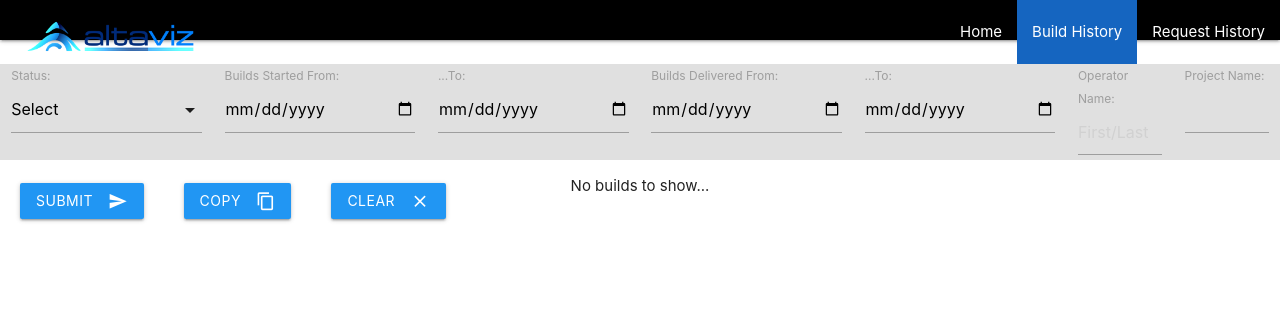
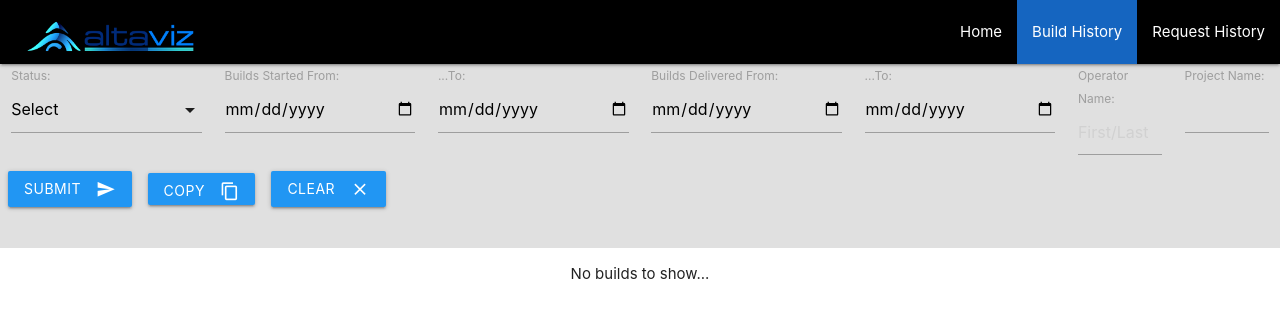
Before and after one commit to Fresh-Prints-of-Bel-Air/print3d-tracker, a React (Create React App) app in the folder client/: page /build-history in a window 1280 px wide. Shown: the top 318 px of the page. Built offline with nearby package versions, Linux system fonts and the light colour scheme.

Commit message:
button adjustment WIP

```diff
--- a/client/src/components/cards/BuildList.js
+++ b/client/src/components/cards/BuildList.js
@@ -6,7 +6,7 @@ const BuildList = ({build: {builds}}) => {
   console.log("build IDs in the list:");
   builds.forEach((build) => console.log(build._id));
   return (
-    <div style={{backgroundImage: builds.length !== 0 && "url(/images/mountain_low_contrast.jpg)", height: '83vh', overflowY: 'scroll'}}>
+    <div style={{backgroundImage: builds.length !== 0 && "url(/images/mountain_low_contrast.jpg)", height: '75vh', overflowY: 'scroll'}}>
           {builds.length === 0 ? (
             <p className='center' style={{backgroundColor: 'white', opacity: '1.0'}}>No builds to show...</p>
           ) : (
--- a/client/src/components/cards/BuildSearch.js
+++ b/client/src/components/cards/BuildSearch.js
@@ -64,10 +64,10 @@ const BuildSearch= ({build: {builds}, getBuilds}) => {
 
   return (
     <div>
-      <div style={{width: '100%', height: '12vh' }}>
+      <div style={{width: '100%', height: '23vh' }}>
         <div
           className='grey lighten-2'
-          style={{ position: 'fixed', width: '100%', height: '12vh', zIndex: '1' }} //keeps filter options displayed on page
+          style={{ position: 'fixed', width: '100%', height: '23vh', zIndex: '1' }} //keeps filter options displayed on page
         >
           <div className='row'>
             <div className='col s2'>
@@ -121,13 +121,13 @@ const BuildSearch= ({build: {builds}, getBuilds}) => {
                 <label htmlFor='projectName'>Project Name:</label>
                 <input placeholder="" type="text" id="project" name='project' value={project} onChange={onChange}/>
             </div>
-            <button style={{'margin': '20px'}} className="btn waves-effect waves-light blue" type="submit" name="submit" onClick={onSubmit}>Submit
+            <button style={{margin: '1vh'}} className="btn waves-effect waves-light blue" type="submit" name="submit" onClick={onSubmit}>Submit
                 <i className="material-icons right">send</i>
             </button>
-            <button style={{'margin': '20px'}} className="btn waves-effect waves-light blue" type="submit" name="copy" onClick={copyHistory}>Copy
+            <button style={{margin: '1vh', height: '4vh'}} className="btn waves-effect waves-light blue" type="submit" name="copy" onClick={copyHistory}>Copy
                 <i className="material-icons right">content_copy</i>
             </button>
-            <button style={{'margin': '20px'}} className="btn waves-effect waves-light blue" type="reset" name="clear" onClick={clearSearch}>Clear
+            <button style={{margin: '1vh'}} className="btn waves-effect waves-light blue" type="reset" name="clear" onClick={clearSearch}>Clear
                 <i className="material-icons right">clear</i>
             </button>
           </div>
--- a/client/src/components/layout/Navbar.js
+++ b/client/src/components/layout/Navbar.js
@@ -54,7 +54,7 @@ export const Navbar = ({ user: {user}, logout, updateUser }) => {
 
   return (
     <div className="navbar-fixed">
-      <nav className='black' style={{maxHeight: '5vh'}}>
+      <nav className='black' style={{maxHeight: '11vh'}}>
         <div className='nav-wrapper'>
           <ul id='nav-mobile' className='left hide-on-med-and-down'>
             <img alt="Altaviz" src="/images/AltaViz.jpg" style={{maxWidth:'30%', maxHeight:'100%', filter: 'brightness(180%)'}}></img>
--- a/client/src/components/pages/EngineerHome.js
+++ b/client/src/components/pages/EngineerHome.js
@@ -8,9 +8,7 @@ const EngineerHome = () => {
   return (
     <div style={{backgroundImage: "url(/images/mountain_low_contrast.jpg"}}>
       <div style={{marginRight: '8%', marginLeft: '8%'}}>
-
         <div style={{display: 'flex', justifyContent: 'space-between', }}>
-
           <div style={{height: '12vh', width: '41vw', position: 'fixed', zIndex: '8',}}>
             <div
               className="card center white-text grey darken-4"
@@ -25,7 +23,6 @@ const EngineerHome = () => {
               <h5>My Print Job Requests</h5>
             </div>
           </div>
-
           <div style={{height: '12vh', width: '41vw', position: 'fixed', zIndex: '8', right: '8vw'}}>
             <div
               className="card center white-text grey darken-4"
@@ -40,11 +37,8 @@ const EngineerHome = () => {
               <h5>Other Print Job Requests</h5>
             </div>
           </div>
-
         </div>
-
-        <div style={{ height: '11vh' }}></div>
-
+        <div name="dummy-div" style={{ height: '8vh' }}></div>
         <div style={{display: 'flex', justifyContent: 'space-between'}}>
           <div style={{height: '100vh', width: '41vw', overflow: 'auto', }}>
             <MyJobList/>
--- a/client/src/components/pages/OperatorHome.js
+++ b/client/src/components/pages/OperatorHome.js
@@ -28,7 +28,7 @@ const OperatorHome = () => {
               <h5>Builds</h5>
             </div>
           </div>
-          <div name="dummy-div" style={{ height: '11vh' }}></div>
+          <div name="dummy-div" style={{ height: '8vh' }}></div>
           <div style={{display: 'flex', justifyContent: 'space-between'}}>
             <div style={{height: '100vh', width: '41vw', overflow: 'auto'}}>
               <JobList/>
```
